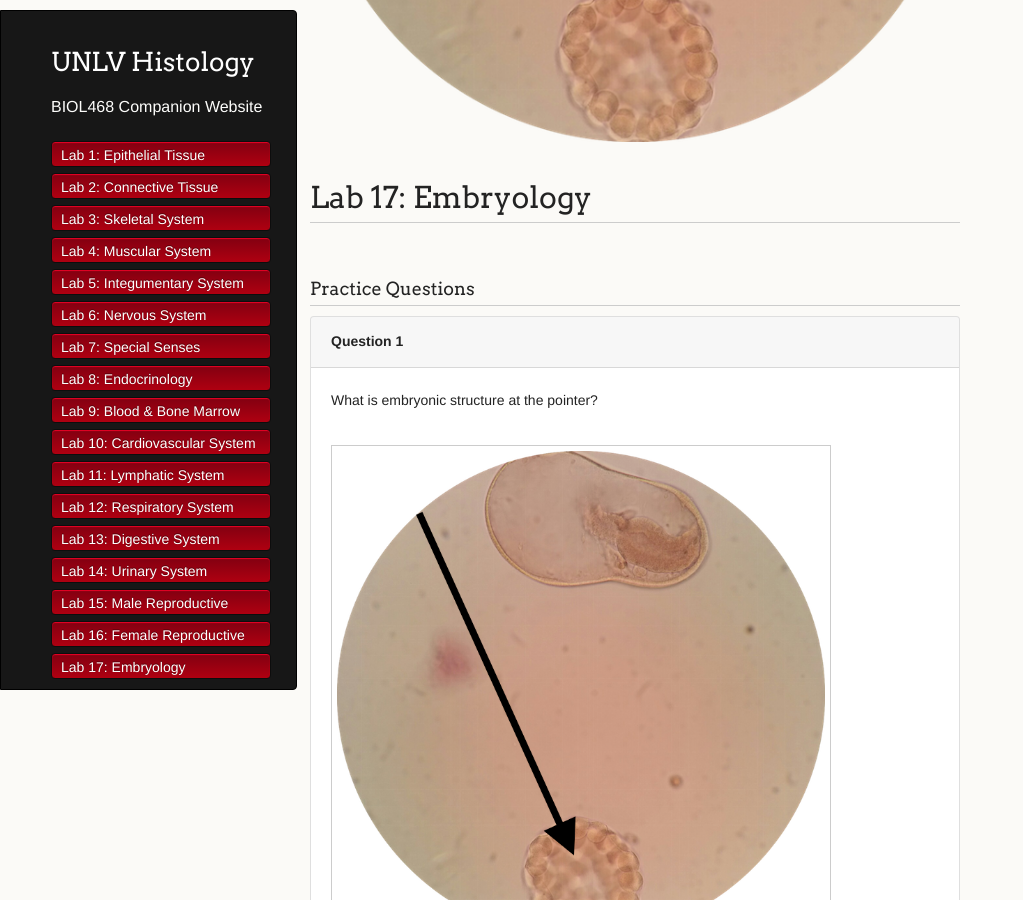
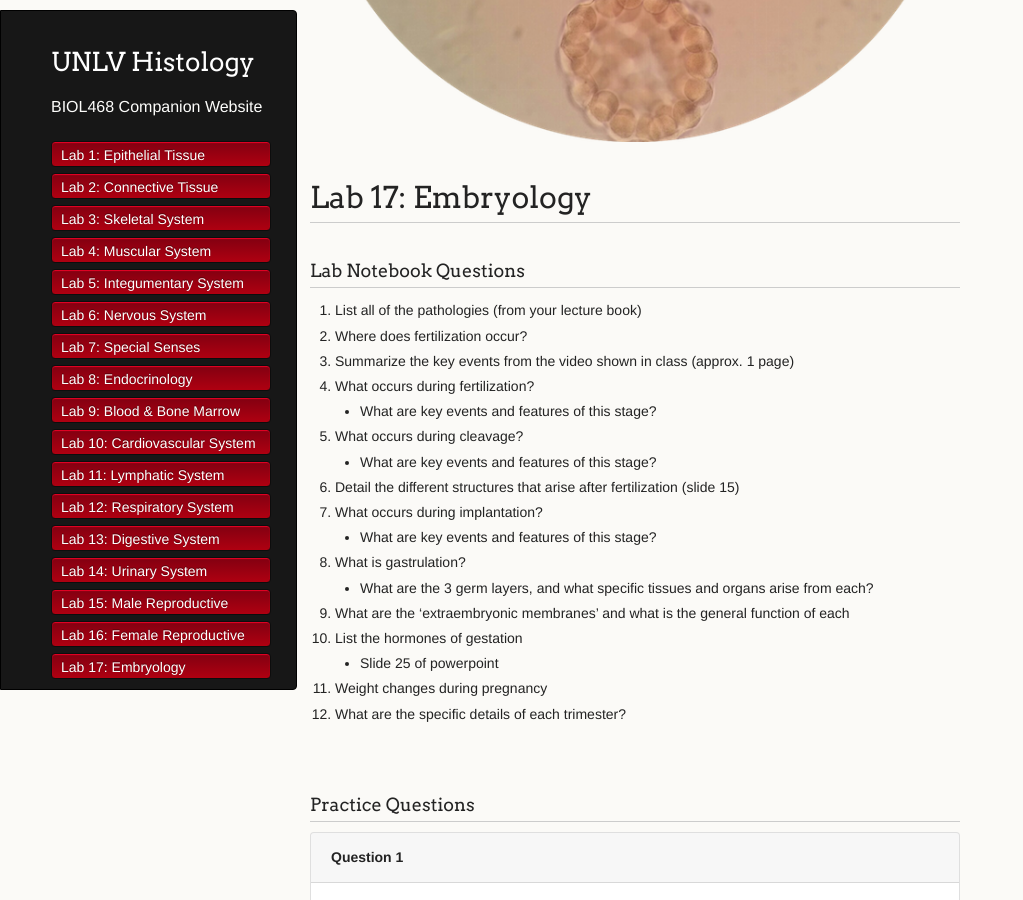
Before and after one commit to unlvhisto468/unlvhisto468.github.io, a Jekyll site: the page built from another-page-lab17.md, in a window 1280 px wide and 900 px high, scrolled down 568 px. Shown: the whole window, without its empty margins (0-1023 px from the left). Built offline with Jekyll 4.4.1, drawn with Linux system fonts in a browser that asks for light colours; nearby versions of some CDN libraries.

Commit message:
added latest lab questions

```diff
--- a/another-page-lab17.md
+++ b/another-page-lab17.md
@@ -6,14 +6,31 @@ layout: default
 
 # Lab 17: Embryology
 
-<!-- <br>
+### Lab Notebook Questions
+
+1.  List all of the pathologies (from your lecture book)
+2.	Where does fertilization occur?
+3.	Summarize the key events from the video shown in class (approx. 1 page)
+4.	What occurs during fertilization?
+	*	What are key events and features of this stage?
+5.	What occurs during cleavage?
+	*	What are key events and features of this stage?
+6.	Detail the different structures that arise after fertilization (slide 15)
+7.	What occurs during implantation?
+	*	What are key events and features of this stage?
+8.	What is gastrulation?
+	*	What are the 3 germ layers, and what specific tissues and organs arise from each?
+9.	What are the ‘extraembryonic membranes’ and what is the general function of each
+10.	List the hormones of gestation
+	*	Slide 25 of powerpoint
+11.	Weight changes during pregnancy
+12.	What are the specific details of each trimester?
 
 
 
-### Lab Notebook Questions
 
-1.  Sketch This
-2.  Sketch That -->
+
+
 
 
 <a id="jump-to-practice-questions" class="jump-to-section"> </a>
```
Also changed, not shown: another-page-lab14.md (+15 -3 lines), another-page-lab15.md (+13 -12 lines), another-page-lab16.md (+14 -11 lines), 4 other files.
